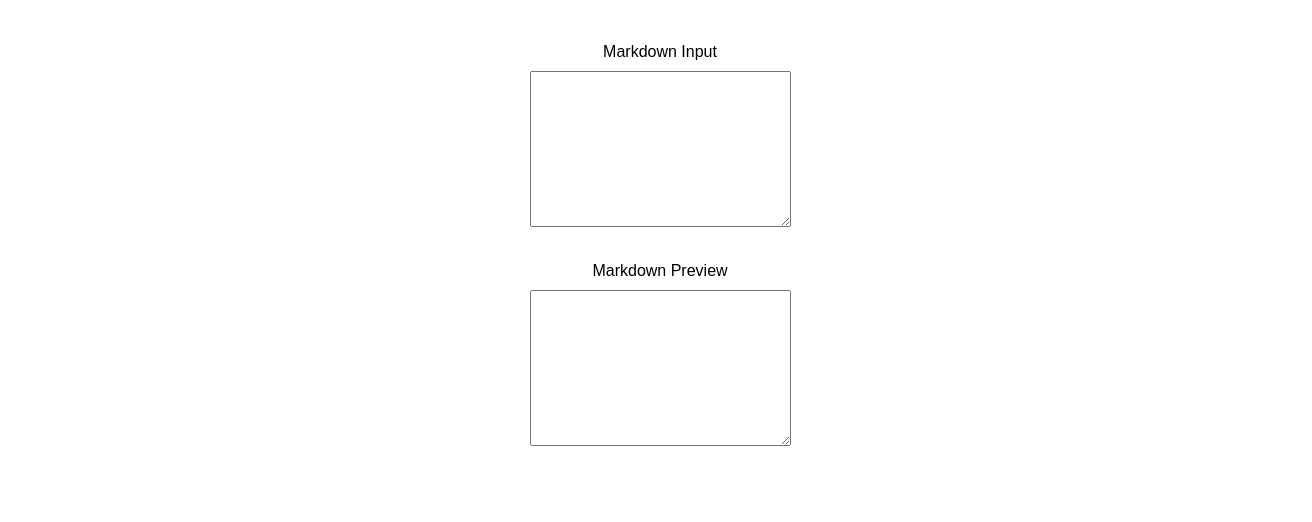
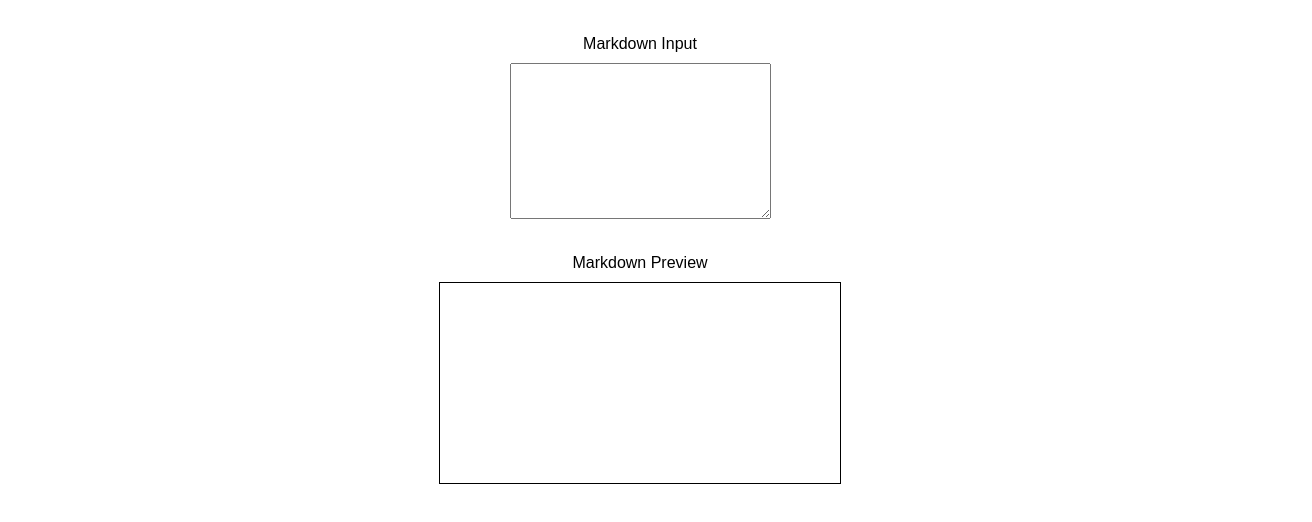
Before and after one commit to hewhodevs/markdown-previewer, a React (Create React App) app: page / in a window 1280 px wide. Shown: the top 522 px of the page, 1312 px wide, since content can reach past the window. Built offline with nearby package versions, Linux system fonts and the light colour scheme.

Commit message:
markdown preview working

```diff
--- a/src/MarkdownPreviewer.jsx
+++ b/src/MarkdownPreviewer.jsx
@@ -13,9 +13,17 @@ const MarkdownPreviewerContainer = styled.div`
 
 const TextAreaContainer = styled.div`
   display: flex;
+  justify-content: center;
+  align-items: center;
   flex-direction: column;
   margin-top: 10px;
   margin-bottom: 20px;
+`;
+
+const PreviewContainer = styled.div`
+  border: 1px solid #000000;
+  width: 400px;
+  height: 200px;
 `;
 
 const StyledLabel = styled.label`
@@ -27,16 +35,27 @@ class MarkdownPreviewer extends React.Component {
   constructor(props) {
     super(props);
     this.state = {
-      inputText: "",
+      markupPreview: "",
     }
     this.onChangeInputText = this.onChangeInputText.bind(this);
   }
+
+  componentDidMount() {
+    // Append FreeCodeCamp tests to the DOM to see the test suite
+    const script = document.createElement("script");
+    script.src =
+      "https://cdn.freecodecamp.org/testable-projects-fcc/v1/bundle.js";
+    script.async = true;
+    document.body.appendChild(script);
+  }
+
   onChangeInputText(e) {
-    let compiledHTMLString = marked(e.target.value);
+    const compiledMarkup = marked(e.target.value);
     this.setState({
-      inputText: compiledHTMLString,
-    });
+      markupPreview: compiledMarkup
+    })
   }
+
   render() {
     return(
       <MarkdownPreviewerContainer>
@@ -46,7 +65,7 @@ class MarkdownPreviewer extends React.Component {
         </TextAreaContainer>
         <TextAreaContainer>
           <StyledLabel>Markdown Preview</StyledLabel>
-          <textarea name="preview" id="preview" cols="30" rows="10" defaultValue={this.state.inputText} readOnly></textarea>
+          <PreviewContainer className="preview" dangerouslySetInnerHTML={{__html: this.state.markupPreview}}></PreviewContainer>
         </TextAreaContainer>
       </MarkdownPreviewerContainer>
     );
--- a/src/styles.css
+++ b/src/styles.css
@@ -1,4 +1,10 @@
+body {
+  margin: 0;
+}
+
 .App {
   font-family: sans-serif;
-  text-align: center;
+  display: flex;
+  justify-content: center;
+  align-items: center;
 }
```
